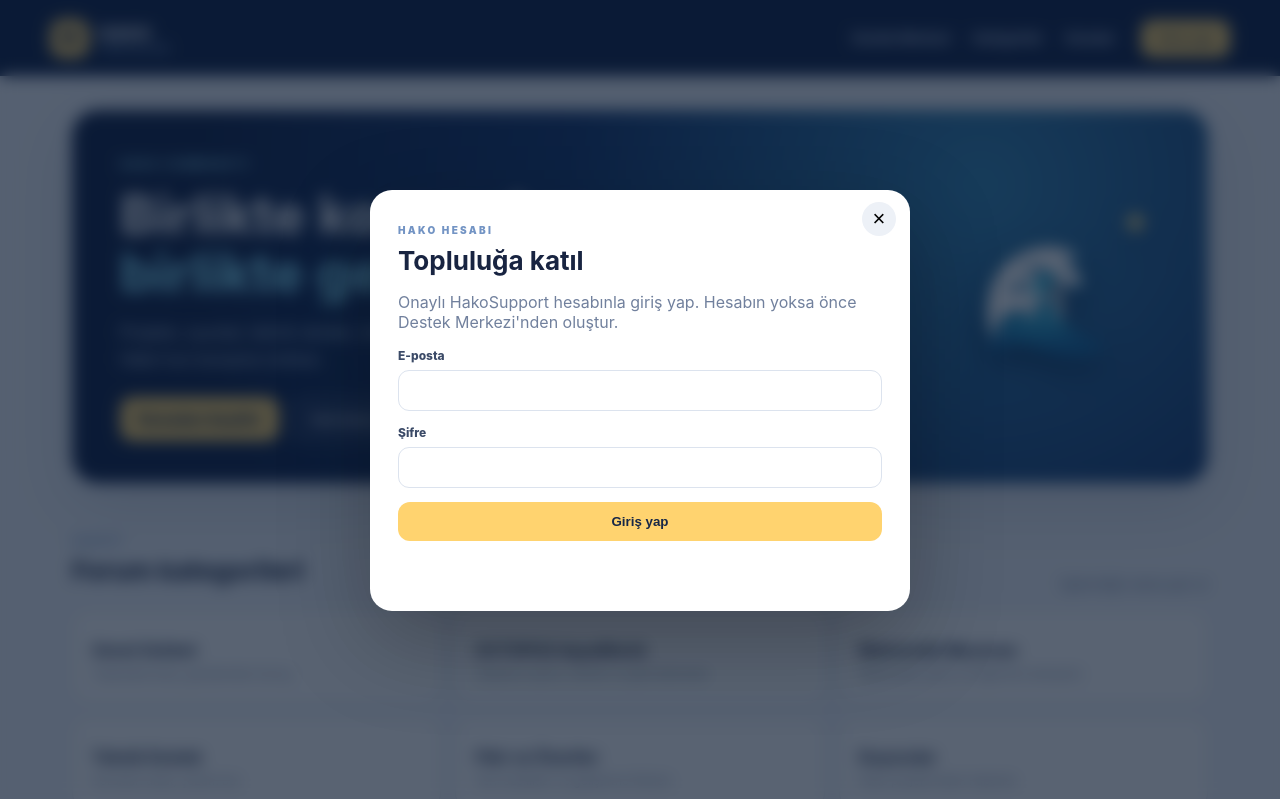
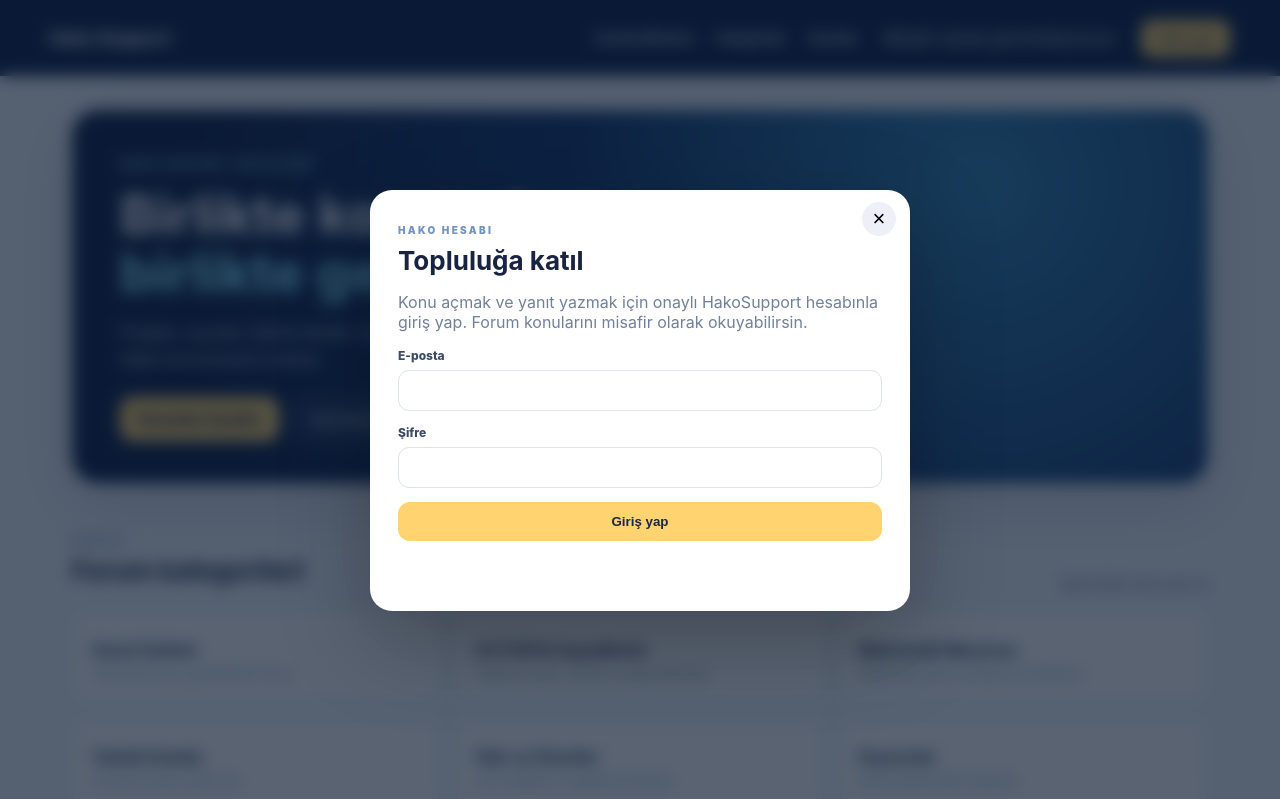
Before and after one commit to alimiranerr-arch/HakoSupport, a plain HTML site: page forum.html in a window 1280 px wide. Both pictures are taken after a click on the button "Giriş yap". Shown: the top 799 px of the page. Drawn offline with Linux system fonts and the light colour scheme; no server answers.

Commit message:
Make forum guest-friendly and simplify Hako Support branding

```diff
--- a/forum.html
+++ b/forum.html
@@ -1,13 +1,13 @@
 <!doctype html>
 <html lang="tr"><head><meta charset="utf-8"><meta name="viewport" content="width=device-width,initial-scale=1"><meta name="theme-color" content="#14264c"><title>HAKO Topluluk Forumu</title><link rel="stylesheet" href="forum.css"></head>
 <body>
-<header class="forum-top"><a class="brand" href="./"><span class="mark">H</span><span>HAKO <small>TOPLULUK</small></span></a><nav><a href="./">Destek Merkezi</a><a href="#categories">Kategoriler</a><a href="#topics">Konular</a></nav><button id="loginOpen" class="nav-cta">Giriş yap</button><span id="signedIn" class="signed hidden"></span><button id="logout" class="nav-cta secondary hidden">Çıkış</button></header>
+<header class="forum-top"><a class="brand" href="./">Hako Support</a><nav><a href="./">Destek Merkezi</a><a href="#categories">Kategoriler</a><a href="#topics">Konular</a></nav><span id="guestNotice" class="guest-notice">Misafir olarak görüntülüyorsun</span><button id="loginOpen" class="nav-cta">Giriş yap</button><span id="signedIn" class="signed hidden"></span><button id="logout" class="nav-cta secondary hidden">Çıkış</button></header>
 <main class="forum-shell">
-<section class="forum-hero"><div><span class="eyebrow">HAKO COMMUNITY</span><h1>Birlikte konuşalım,<br><em>birlikte geliştirelim.</em></h1><p>Projeler, oyunlar, teknik destek, öneriler ve topluluk sohbetleri için Hako'nun buluşma noktası.</p><div class="hero-actions"><a href="#topics" class="primary">Konuları keşfet</a><button id="newTopicHero" class="outline">Yeni konu aç</button></div></div><div class="hero-art">🌊<span>✦</span><b>H</b></div></section>
+<section class="forum-hero"><div><span class="eyebrow">HAKO SUPPORT TOPLULUĞU</span><h1>Birlikte konuşalım,<br><em>birlikte geliştirelim.</em></h1><p>Projeler, oyunlar, teknik destek, öneriler ve topluluk sohbetleri için Hako'nun buluşma noktası.</p><div class="hero-actions"><a href="#topics" class="primary">Konuları keşfet</a><button id="newTopicHero" class="outline">Yeni konu aç</button></div></div></section>
 <section id="categories" class="section"><div class="section-title"><div><span class="eyebrow">KEŞFET</span><h2>Forum kategorileri</h2></div><small>İlgilendiğin alana göz at</small></div><div id="categoryGrid" class="category-grid"></div></section>
 <section id="topics" class="section topics-section"><div class="section-title"><div><span class="eyebrow">TOPLULUK AKIŞI</span><h2>Son konuşmalar</h2></div><button id="newTopic" class="primary">＋ Konu oluştur</button></div><div class="topic-layout"><div id="topicList" class="topic-list"><p class="muted">Konular yükleniyor…</p></div><aside class="side-card"><h3>Topluluk kuralları</h3><ul><li>Saygılı ve yapıcı ol.</li><li>Şifre veya kişisel bilgilerini paylaşma.</li><li>Hata bildirirken adımları açıkça anlat.</li><li>Spam ve reklam paylaşma.</li></ul><a href="./">Destek talebi oluştur →</a></aside></div></section>
 </main>
-<div id="authModal" class="modal hidden"><section class="dialog"><button class="x" data-close="authModal">×</button><span class="eyebrow">HAKO HESABI</span><h2>Topluluğa katıl</h2><p class="muted">Onaylı HakoSupport hesabınla giriş yap. Hesabın yoksa önce Destek Merkezi'nden oluştur.</p><form id="loginForm"><label>E-posta<input id="email" type="email" required autocomplete="email"></label><label>Şifre<input id="password" type="password" required autocomplete="current-password"></label><button class="primary full">Giriş yap</button></form><p id="authMessage" class="message"></p></section></div>
+<div id="authModal" class="modal hidden"><section class="dialog"><button class="x" data-close="authModal">×</button><span class="eyebrow">HAKO HESABI</span><h2>Topluluğa katıl</h2><p class="muted">Konu açmak ve yanıt yazmak için onaylı HakoSupport hesabınla giriş yap. Forum konularını misafir olarak okuyabilirsin.</p><form id="loginForm"><label>E-posta<input id="email" type="email" required autocomplete="email"></label><label>Şifre<input id="password" type="password" required autocomplete="current-password"></label><button class="primary full">Giriş yap</button></form><p id="authMessage" class="message"></p></section></div>
 <div id="topicModal" class="modal hidden"><section class="dialog"><button class="x" data-close="topicModal">×</button><span class="eyebrow">YENİ BAŞLIK</span><h2>Yeni konu oluştur</h2><form id="topicForm"><label>Kategori<select id="topicCategory" required></select></label><label>Konu başlığı<input id="topicTitle" maxlength="120" required placeholder="Başlığını yaz"></label><label>Açıklama<textarea id="topicBody" rows="6" maxlength="5000" minlength="20" required placeholder="Konuyu toplulukla paylaş…"></textarea></label><button class="primary full">Konuyu yayınla</button></form><p id="topicMessage" class="message"></p></section></div>
 <div id="threadModal" class="modal hidden"><section class="dialog thread-dialog"><button class="x" data-close="threadModal">×</button><div id="threadContent"></div><form id="replyForm"><label>Yanıtın<textarea id="replyBody" rows="3" maxlength="2500" minlength="2" required placeholder="Yanıtını yaz…"></textarea></label><button class="primary">Yanıt gönder</button></form><p id="replyMessage" class="message"></p></section></div>
 <script type="module" src="forum.js"></script></body></html>
```
